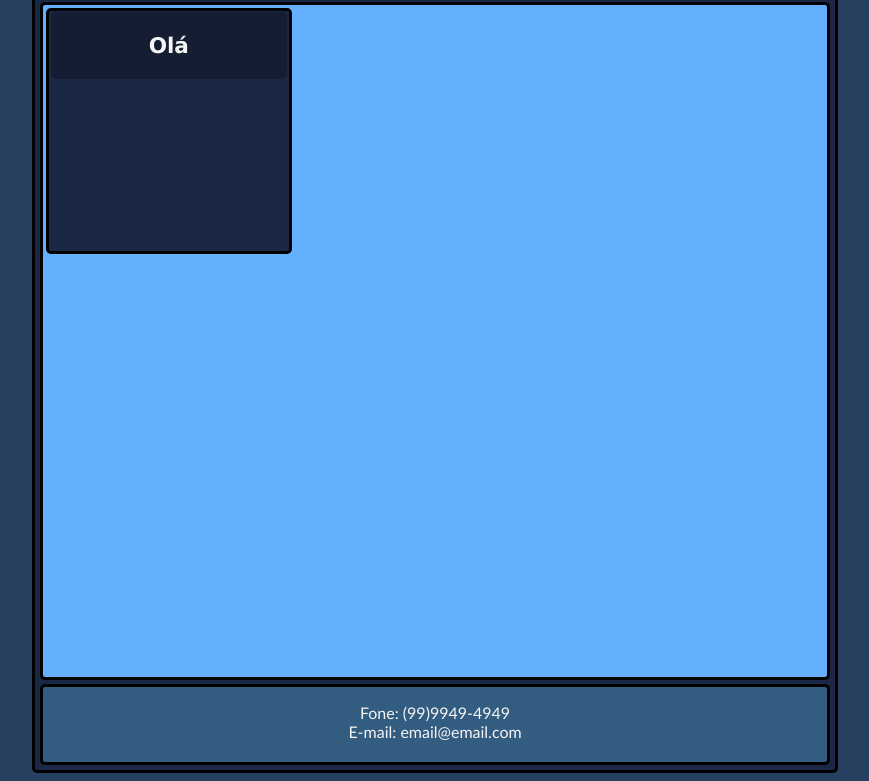
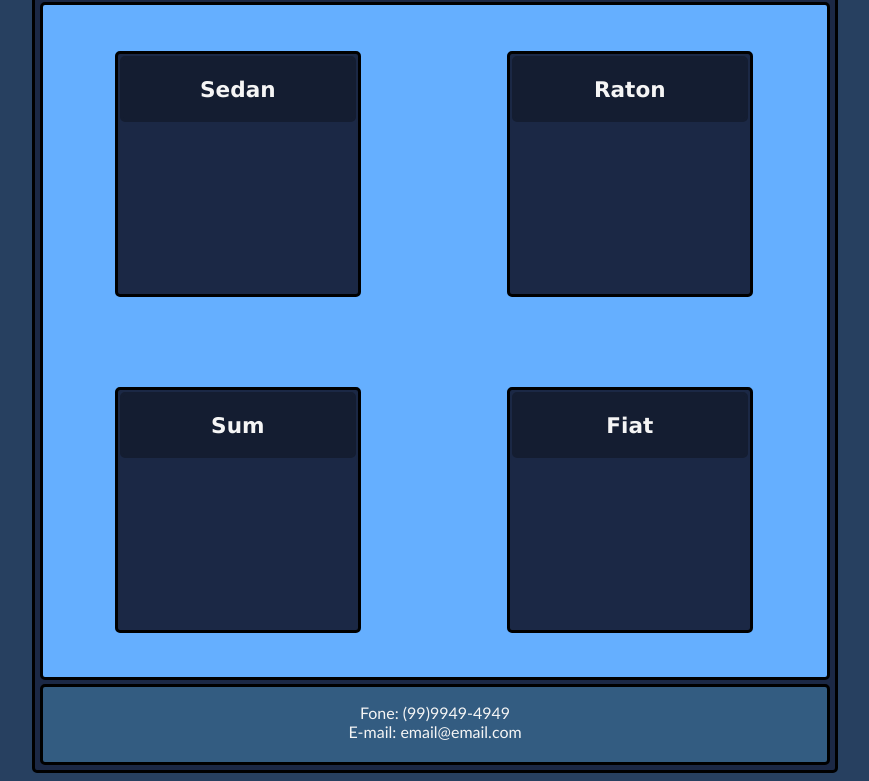
Before and after one commit to Rasquirrel/Jorge-Veiculos-HTML, a plain HTML site: page index.html in a window 1280 px wide. Shown: the part 121-902 px from the top of the page, without its empty margins (205-1074 px from the left). Drawn offline with Linux system fonts and the light colour scheme.

Commit message:
Novas Edições

```diff
--- a/index.html
+++ b/index.html
@@ -19,7 +19,41 @@
             <div class="caixa">
 
                 <div class="caixa_topo">
-                    <h2>Olá</h2>
+                    <h2>Sedan</h2>
+                </div>
+
+                <div class="caixa_corpo">
+
+                </div>
+
+            </div>
+            <div class="caixa">
+
+                <div class="caixa_topo">
+                    <h2>Raton</h2>
+                </div>
+
+                <div class="caixa_corpo">
+
+                </div>
+
+            </div>
+
+            <div class="caixa">
+
+                <div class="caixa_topo">
+                    <h2>Sum</h2>
+                </div>
+
+                <div class="caixa_corpo">
+
+                </div>
+
+            </div>
+            <div class="caixa">
+
+                <div class="caixa_topo">
+                    <h2>Fiat</h2>
                 </div>
 
                 <div class="caixa_corpo">
--- a/style.css
+++ b/style.css
@@ -28,6 +28,8 @@ body {
 
 #conteudo {
     display: grid;
+    grid-template-columns: auto auto;
+    column-gap: -1rem;
 
     margin: auto;
     margin-top: 0.3rem;
@@ -36,6 +38,7 @@ body {
     width: 49rem;
     height: 42.0rem;
     background-color: #65AFFF;
+
 }
 
 #rodape {
@@ -62,6 +65,8 @@ body {
     height: 15rem;
     background-color: #1b2845;
     margin: 3px;
+    margin-top: 2.9rem;
+    margin-left: 4.5rem;
 }
 
 .caixa_topo {
```
